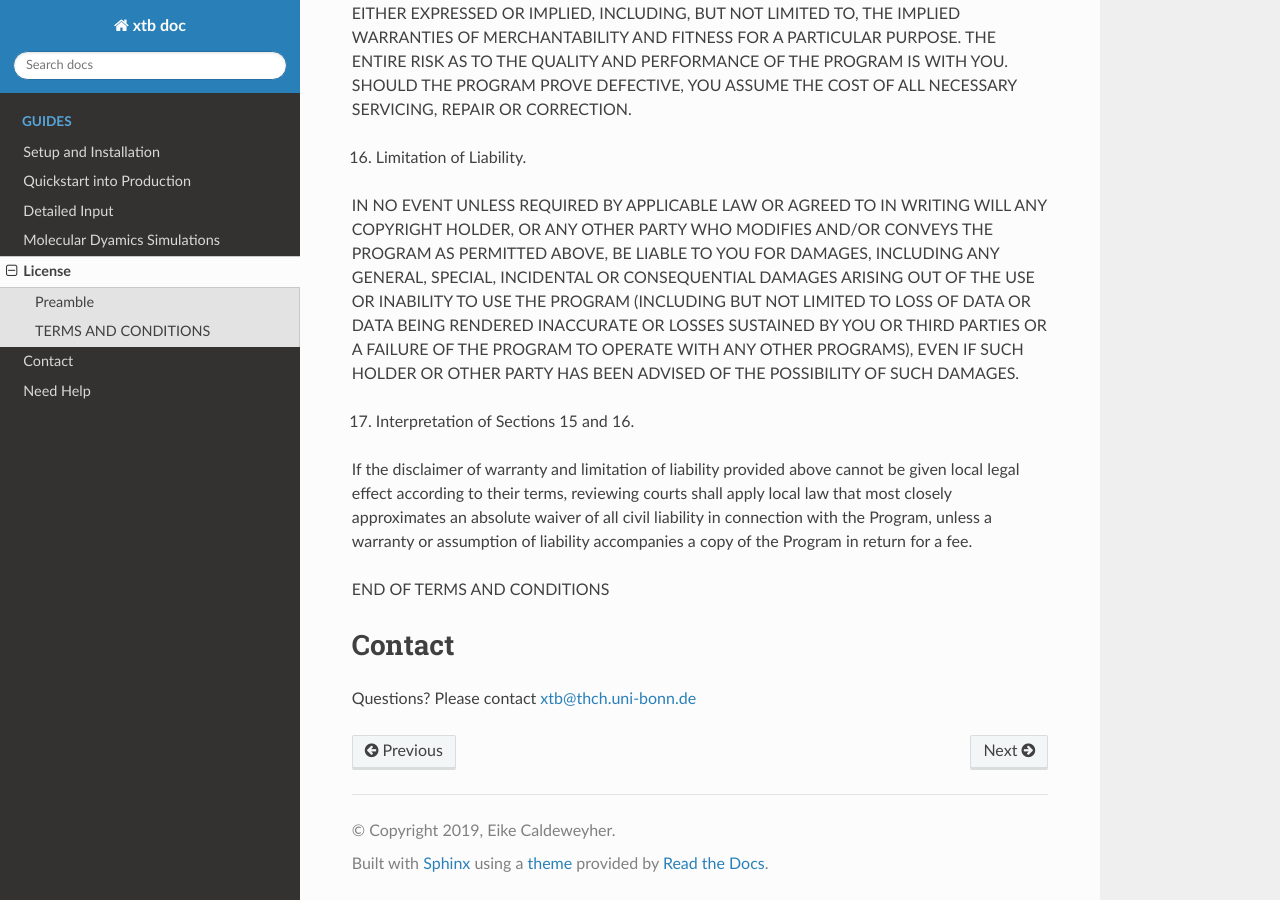
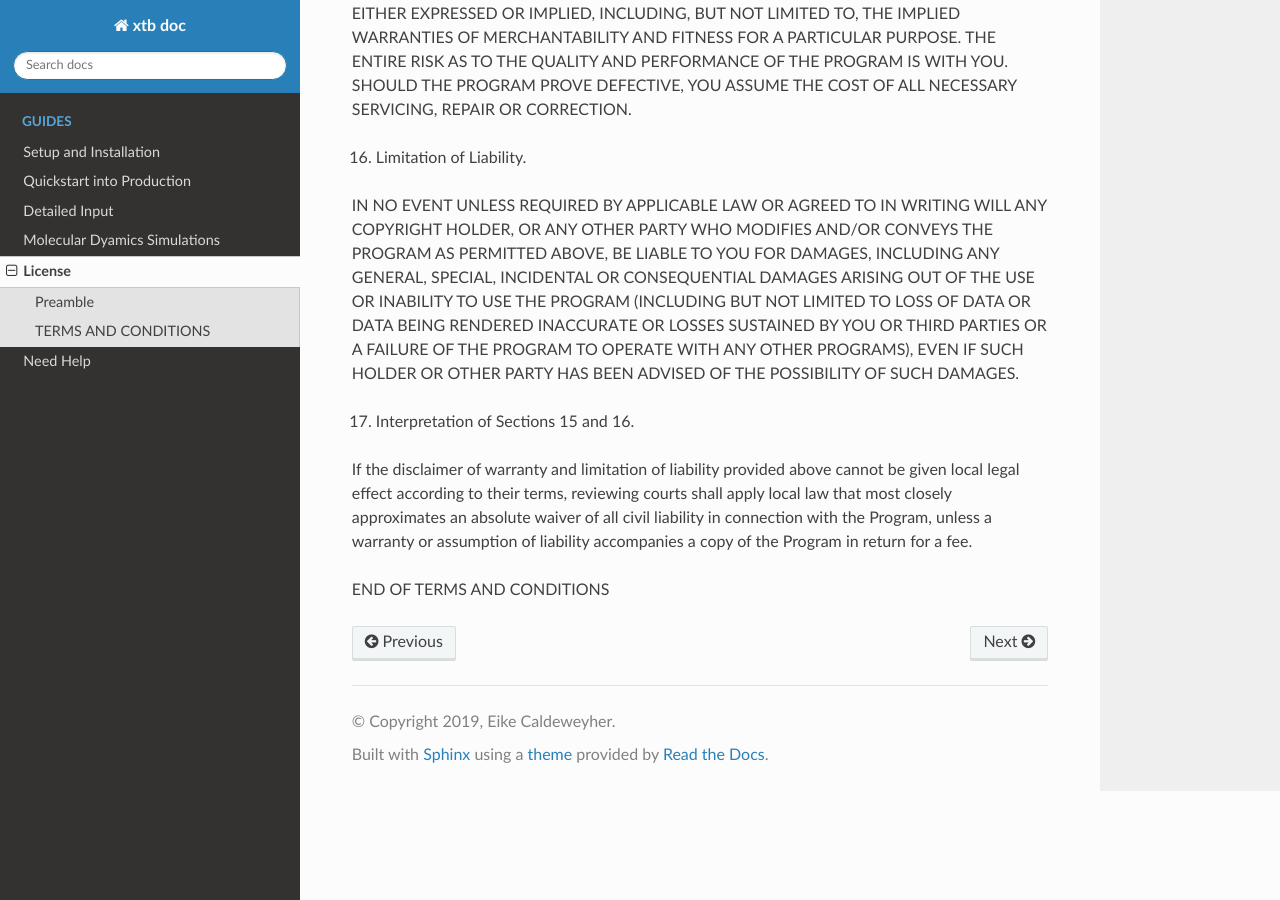
Before and after one commit to grimme-lab/xtb_docs, a Sphinx documentation site: the page built from source/license.rst, in a window 1280 px wide and 900 px high, scrolled down 11310 px. Built offline with Sphinx 7.4.7 and the Read the Docs theme 2.0.0, drawn with Linux system fonts in a browser that asks for light colours.

Commit message:
removed redundant files and content

```diff
--- a/source/license.rst
+++ b/source/license.rst
@@ -73,7 +73,7 @@ modification follow.
 
 TERMS AND CONDITIONS
 ^^^^^^^^^^^^^^^^^^^^
-0. **Definitions.**
+0. Definitions.
 
 "This License" refers to version 3 of the GNU General Public License.
 
@@ -622,8 +622,3 @@ Program, unless a warranty or assumption of liability accompanies a
 copy of the Program in return for a fee.
 
 END OF TERMS AND CONDITIONS
-
-
-Contact
-=======
-Questions? Please contact xtb@thch.uni-bonn.de
```
Also changed, not shown: 1 other file.
